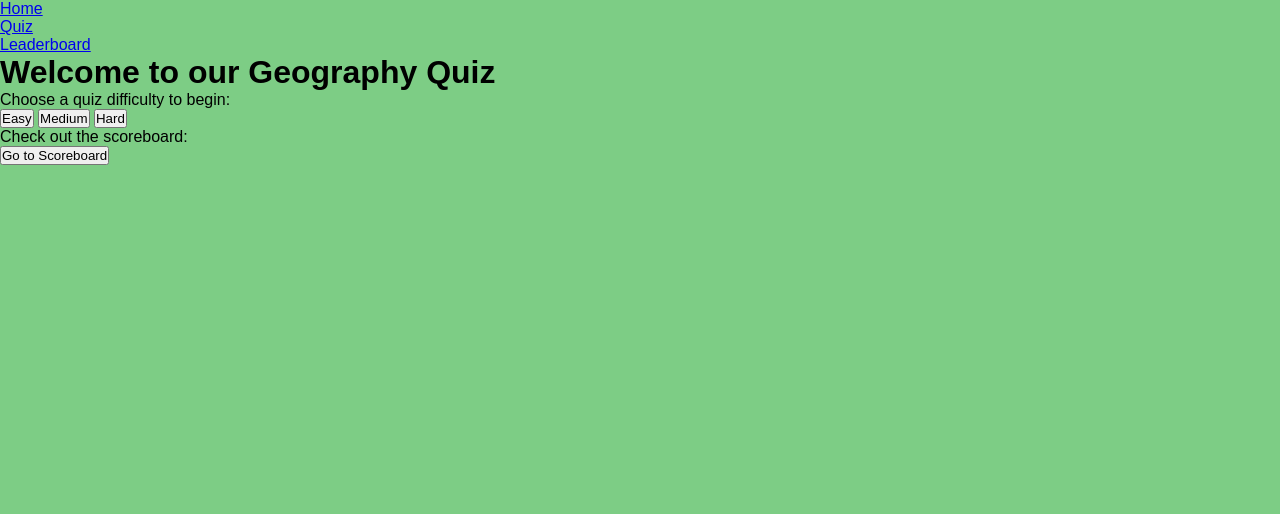
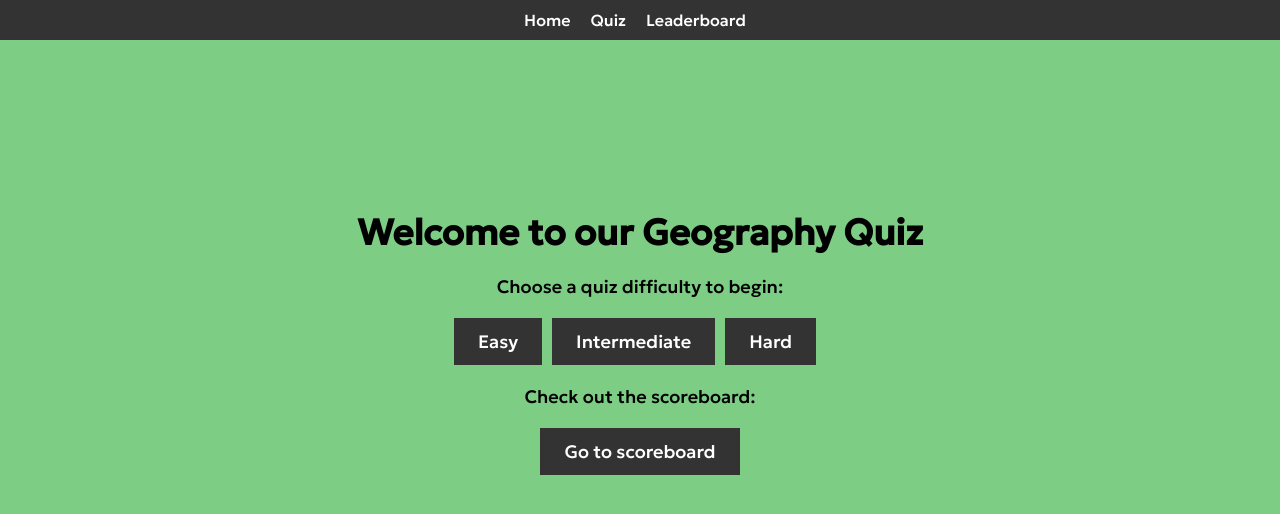
Before and after one commit to ioptyu2/the_ctrl_freaks, a plain HTML site: page client/index.html in a window 1280 px wide. Drawn offline with Linux system fonts and the light colour scheme; files that its build step writes are made by us from their sources.

Commit message:
CSS file for homepage and linked to html for homepage

```diff
--- /dev/null
+++ b/client/assets/homepage.css
@@ -0,0 +1,86 @@
+* {
+    margin: 0;
+    padding: 0;
+    box-sizing: border-box;
+}
+
+body {
+    background: #7DCD85;
+    font-family: 'Geologica', sans-serif;
+}
+
+.container {
+    max-width: 800px;
+    margin: 0 auto;
+    padding: 20px;
+}
+
+header {
+    background-color: #333;
+    color: #fff;
+    padding: 10px;
+}
+
+nav ul {
+    list-style-type: none;
+    display: flex;
+    justify-content: center;
+}
+
+nav ul li {
+    margin-right: 10px;
+}
+
+nav ul li a {
+    color: #fff;
+    text-decoration: none;
+    padding: 5px;
+}
+
+main {
+    text-align: center;
+    margin-top: 150px;
+}
+
+h1 {
+    font-size: 36px;
+    margin-bottom: 20px;
+}
+
+p {
+    margin-bottom: 20px;
+    font-size: 18px;
+}
+
+.buttons {
+    display: flex;
+    justify-content: center;
+    margin-bottom: 20px;
+}
+
+.buttons button {
+    margin-right: 10px;
+    padding: 12px 24px;
+    background-color: #333;
+    color: #fff;
+    border: none;
+    cursor: pointer;
+    font-size: 18px;
+}
+
+.buttons button:hover {
+    background-color: #555;
+}
+
+.scoreboard-buttons button {
+    padding: 12px 24px;
+    background-color: #333;
+    color: #fff;
+    border: none;
+    cursor: pointer;
+    font-size: 18px;
+}
+
+.scoreboard-buttons button:hover {
+    background-color: #555;
+}
--- a/client/assets/styles.css
+++ b/client/assets/styles.css
@@ -8,6 +8,7 @@
 body {
     background: #7DCD85;
 }
+
 
 .app {
     background: #e6f5e8;
--- a/client/index.html
+++ b/client/index.html
@@ -4,6 +4,10 @@
 <head>
     <meta charset="UTF-8">
     <meta name="viewport" content="width=device-width, initial-scale=1.0">
+    <link rel="stylesheet" href="./assets/homepage.css">
+    <link rel="preconnect" href="https://fonts.googleapis.com">
+    <link rel="preconnect" href="https://fonts.gstatic.com" crossorigin>
+    <link href="https://fonts.googleapis.com/css2?family=Geologica:wght@100;200;500&display=swap" rel="stylesheet">
     <title>Home</title>
     <link rel="stylesheet" href="styles.css">
 </head>
@@ -19,19 +23,21 @@
     </header>
 
     <main>
+        <div class="container">
         <h1>Welcome to our Geography Quiz</h1>
         <p>Choose a quiz difficulty to begin:</p>
 
         <div class="buttons">
             <button id="easyBtn">Easy</button>
-            <button id="mediumBtn">Medium</button>
+            <button id="mediumBtn">Intermediate</button>
             <button id="hardBtn">Hard</button>
         </div>
 
         <p>Check out the scoreboard:</p>
 
         <div class="scoreboard-buttons">
-            <button id="scoreboardBtn">Go to Scoreboard</button>
+            <button id="scoreboardBtn">Go to scoreboard</button>
+        </div>
         </div>
     </main>
 </body>
```
